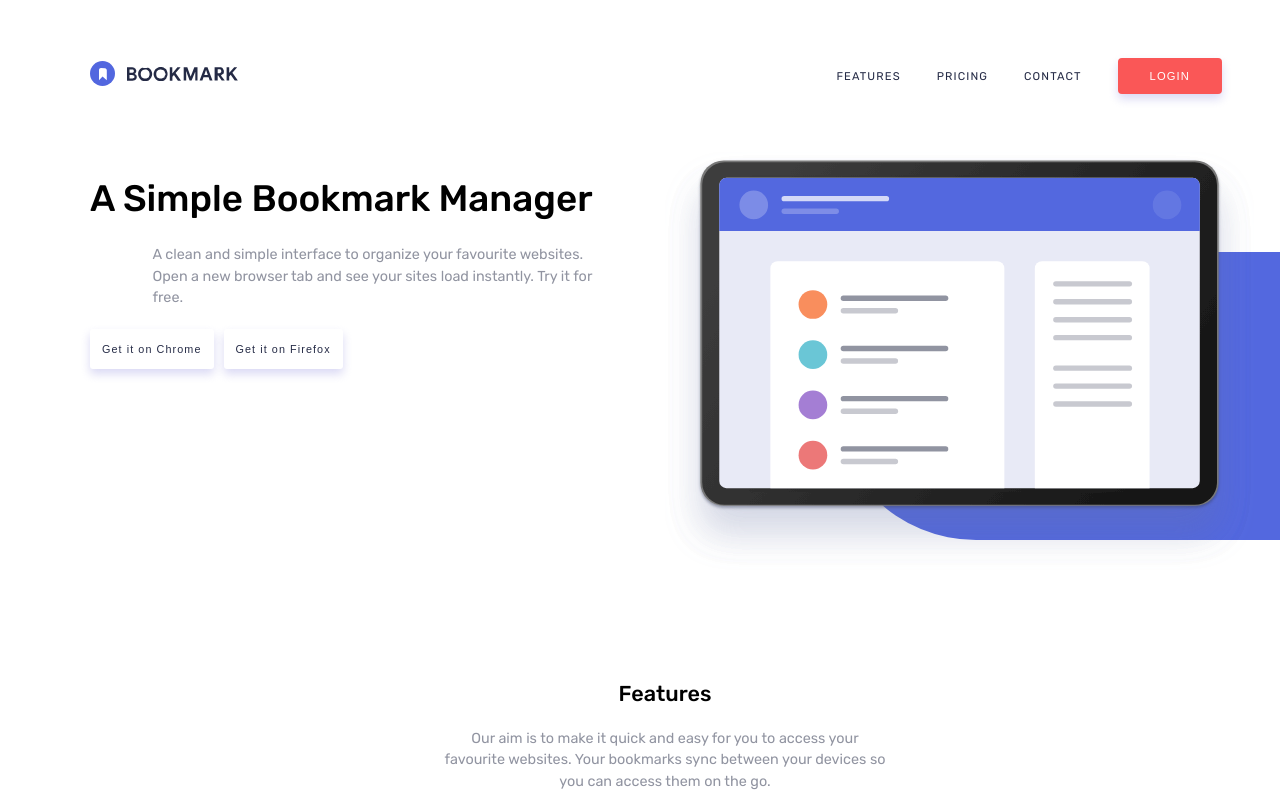
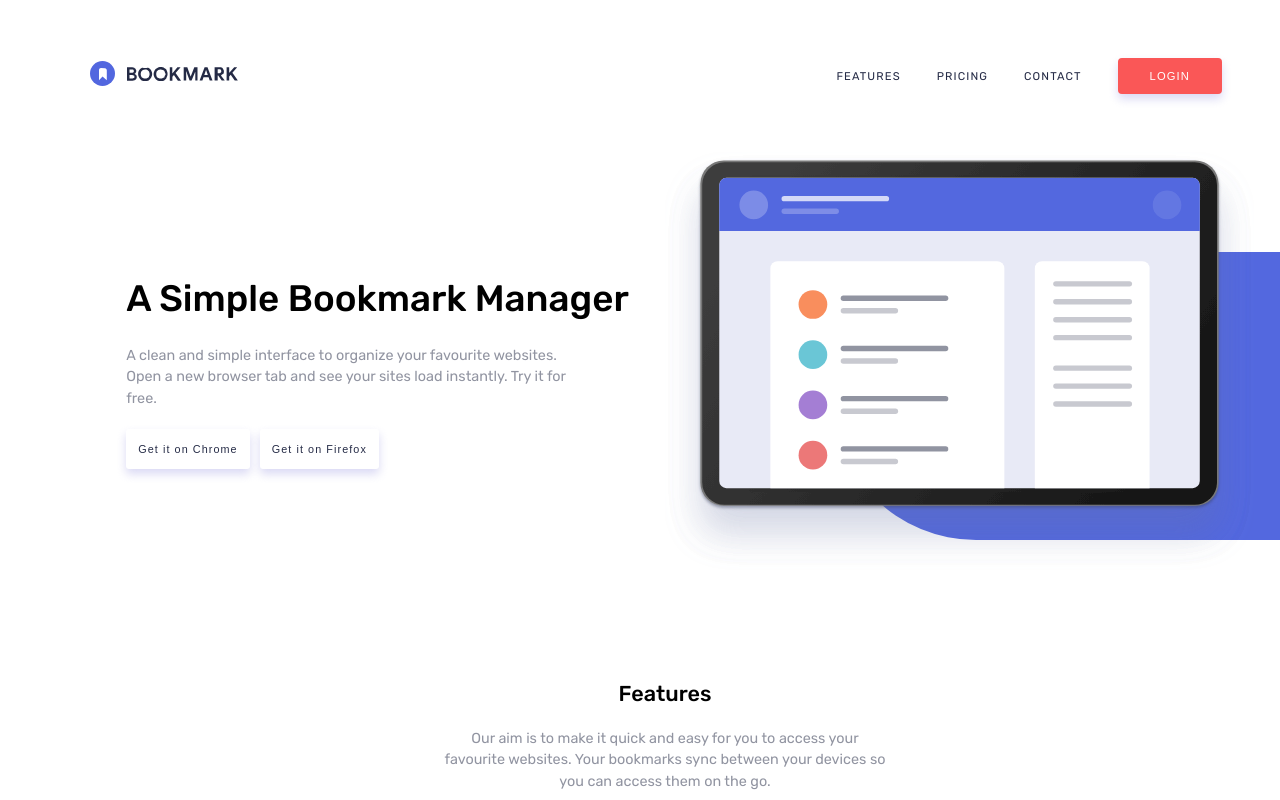
Before and after one commit to yirano/react-bookmark_lp, a React (Create React App) app: page / in a window 1280 px wide. Shown: the top 800 px of the page. Built offline with nearby package versions, Linux system fonts and the light colour scheme.

Commit message:
Adjust text content in CTA section

```diff
--- a/src/components/Cta/Cta.component.jsx
+++ b/src/components/Cta/Cta.component.jsx
@@ -7,14 +7,16 @@ class CallToAction extends React.Component {
 		return (
 			<div className="section-1 section">
 				<div className="leftContent">
+					<div className="leftContentWrap">
 						<h1>A Simple Bookmark Manager</h1>
 						<p className="caption">
-						A clean and simple interface to organize your favourite websites. Open a new browser tab and see
-						your sites load instantly. Try it for free.
+							A clean and simple interface to organize your favourite websites. Open a new browser tab and
+							see your sites load instantly. Try it for free.
 						</p>
 						<div className="header-button-wrapper">
 							<button className="purple-bg">Get it on Chrome</button>
 							<button className="grey-bg">Get it on Firefox</button>
+						</div>
 					</div>
 				</div>
 				<div className="rightContent">
--- a/src/components/Cta/Cta.styles.css
+++ b/src/components/Cta/Cta.styles.css
@@ -30,8 +30,18 @@
 }
 
 .leftContent {
+	display: flex;
+	flex-flow: column;
 	width: 50%;
-	align-self: flex-start;
+	align-self: center;
+}
+
+.leftContentWrap {
+	align-self: center;
+}
+
+.leftContent .caption {
+	margin: 0 0 20px 0;
 }
 
 .rightContent {
```
Lines whose indentation alone changed are shown as unchanged.
